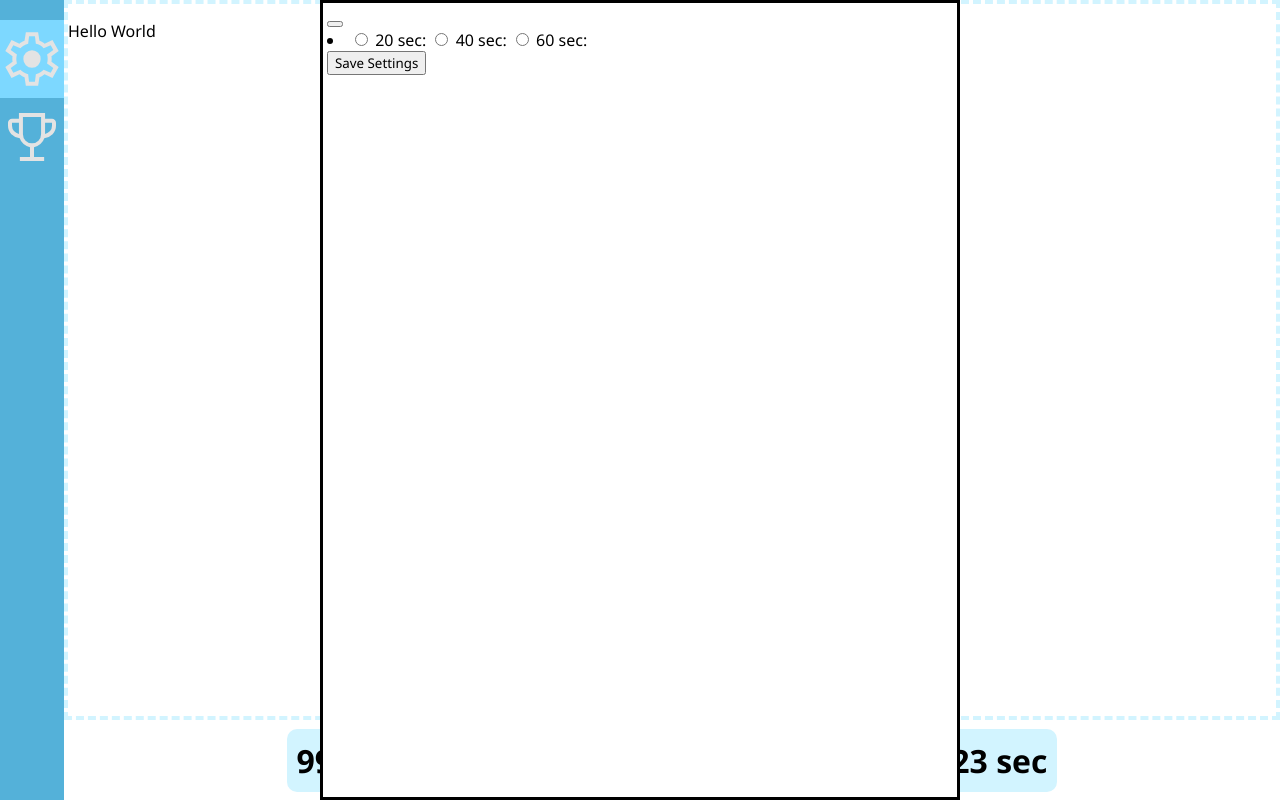
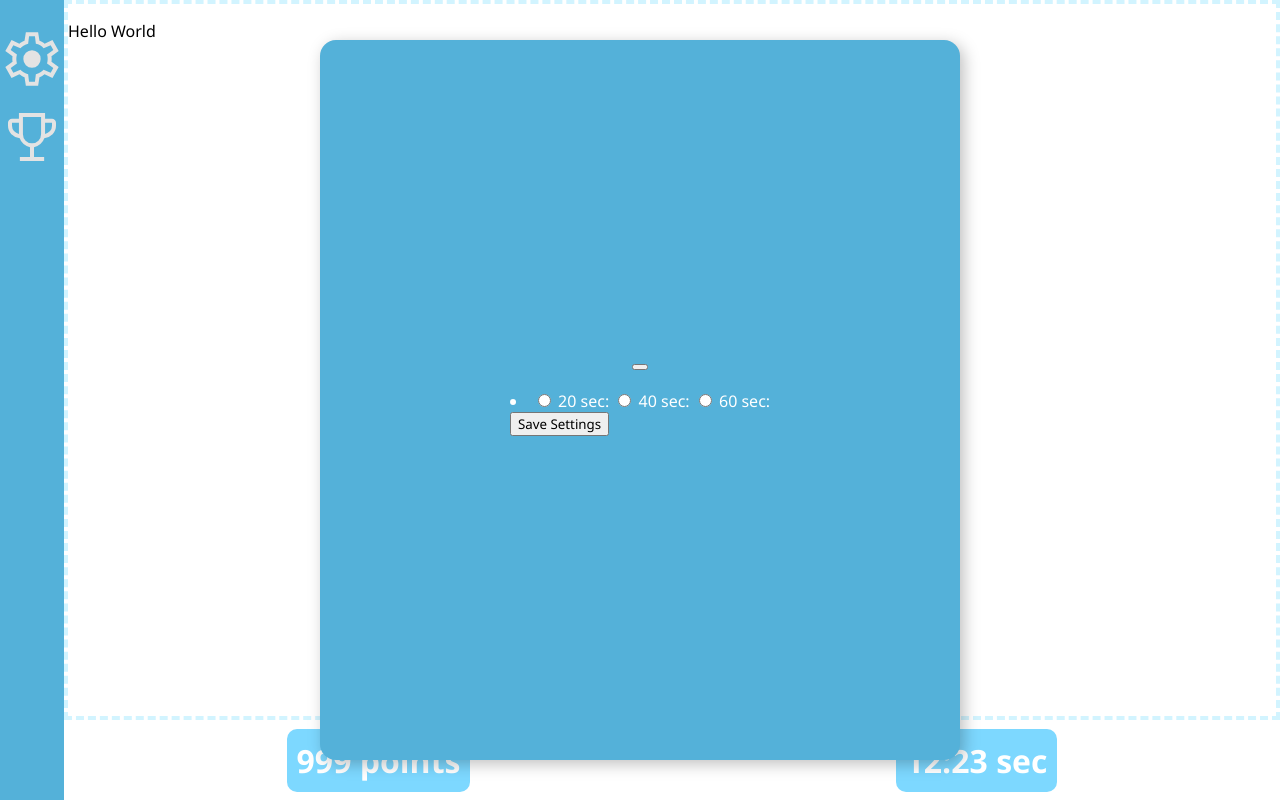
Before and after one commit to Phanic-meta/Laboration_1, a plain HTML site: page index.html in a window 1280 px wide. Both pictures are taken after a click on the button "Setting". Drawn offline with Linux system fonts and the light colour scheme.

Commit message:
css changes

```diff
--- a/index.css
+++ b/index.css
@@ -1,9 +1,10 @@
 :root {
-  --white: #ffffff;
+  --text-color: #ffffff;
   --light-blue: #D2F4FF;
   --accent-color: #FF7300;
   --button-color: #7DD8FF;
   --blue: #54B1D9;
+  --shadow: 4px 4px 16px rgba(0, 0, 0, 0.25);
 }
 *{
     box-sizing: border-box;
@@ -24,7 +25,7 @@ main{
 }
 #game-canvas{
   height: 90%;
-  background-color: var(--white);
+  background-color: var(--text-color);
   width: 100%;
   border: 4px dashed var(--light-blue);
 }
@@ -42,7 +43,8 @@ main{
   text-align: center;
   padding: 10px;
   border-radius: 10px;
-  background-color: var(--light-blue);
+  background-color: var(--button-color);
+  color: var(--text-color);
   justify-content: center;
   align-items: center;
 }
--- a/nav.css
+++ b/nav.css
@@ -10,8 +10,9 @@ nav {
 }
 nav button span{
     width: 120px;
+    font-size: 1.2em;
     background-color: var(--blue);
-    color: var(--white);
+    color: var(--text-color);
     text-align: center;
     border-radius: 6px;
     padding: 5px 0;
@@ -35,13 +36,12 @@ nav button{
     background-position: center;
     border: none;
     cursor: pointer;
-    filter: brightness(100%);
 }
 nav button:hover span{
     --scale : 1;
 }
 
-nav button:focus {
+nav button:active {
     background-color: var(--button-color);
 }
 
--- a/popover.css
+++ b/popover.css
@@ -1,4 +1,17 @@
 .popover:popover-open{
     width: 50%;
-    height: auto;
+    height: 90%;
+    border-radius: 16px;
+    border: none;
+    background-color: var(--blue);
+    box-shadow: var(--shadow);
 }
+
+#container-settings:popover-open{
+    display: flex;
+    flex-direction: column;
+    align-items: center;
+    justify-content: center;
+    gap: 20px;
+    color: var(--text-color);
+}
```
